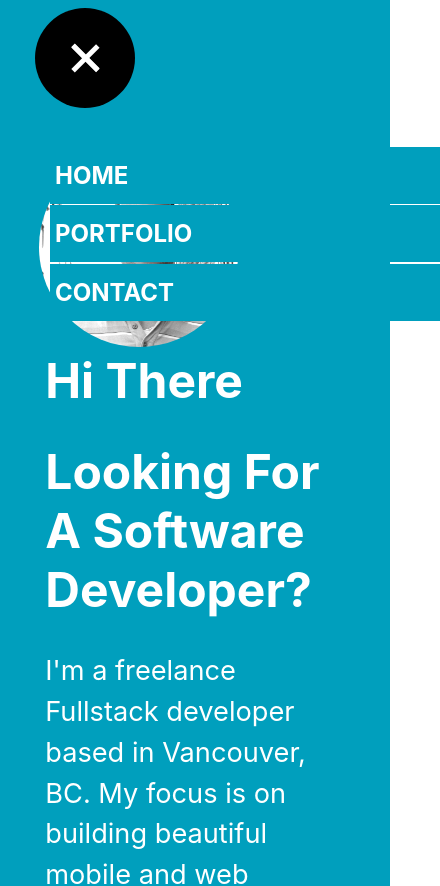
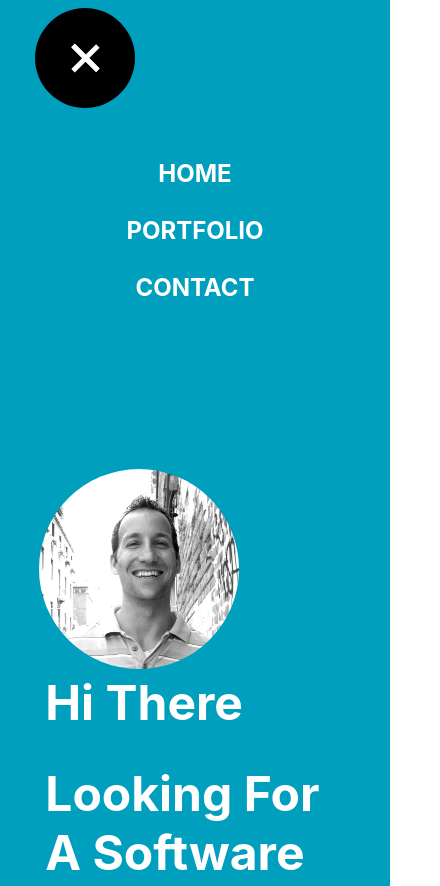
Before and after one commit to gshawnr/react_personal_site, a React (Create React App) app: page / in a window 390 px wide. Shown: the top 886 px of the page, 440 px wide, since content can reach past the window. Built offline with nearby package versions, Linux system fonts and the light colour scheme; no server answers.

Commit message:
eod navbar responsiveness work

```diff
--- a/src/components/App.css
+++ b/src/components/App.css
@@ -1,47 +1,3 @@
 .app {
-  /* background-color: #009fbd; */
-  /* text-align: center; */
   min-height: 100vh;
 }
-.app-nav {
-  padding: 10px 20px 0;
-}
-
-.app-nav-menu {
-  position: relative;
-  left: 19px;
-  /* test */
-  transition: top 0.5s ease-in-out;
-  top: -100%;
-}
-
-.app-nav-menu-icon {
-}
-
-/* Media queries */
-@media screen and (max-width: 900px) {
-  .app-nav-menu-active .nav-menu-items {
-    margin-top: 12px;
-  }
-}
-
-@media screen and (max-width: 800px) {
-  .app-nav-menu-active {
-    background-color: black;
-    color: white;
-    margin: 0 auto;
-    /* padding-bottom: 10%; */
-    height: 50vh;
-    position: absolute;
-    width: 100vw;
-    z-index: 10;
-    /* test */
-    top: 50%;
-  }
-
-  .nav-menu-items a {
-    width: 100vw;
-    margin: 1% auto;
-    padding-right: 10%;
-  }
-}
--- a/src/components/Navbar.css
+++ b/src/components/Navbar.css
@@ -1,5 +1,4 @@
 .nav {
-  /* height: 100px; */
   background-color: grey;
   padding-top: 2%;
 }
@@ -62,17 +61,15 @@
 .nav-menu-active + .nav-menu-items {
   display: block;
   margin-top: 15px;
-  /* width: auto; */
+  transition: all 0.2s ease-in-out;
 }
 
 .nav-menu-items {
   display: none;
   position: absolute;
-  /* text-align: center; */
   width: 150px;
   top: 130px;
   left: 50px;
-  /* overflow: hidden; */
 }
 
 .nav-menu-items a {
@@ -81,7 +78,6 @@
   font-size: 1.5em;
   font-weight: bold;
   padding: 14px 5px;
-  transition: all 0.2s ease-in-out;
   text-decoration: none;
 }
 
@@ -90,21 +86,18 @@
   text-decoration: underline;
 }
 
-/* Media queries */
-@media screen and (max-width: 800px) {
-  .nav {
-    background-color: black;
+@media screen and (max-width: 900px) {
+  .nav-menu-active {
+    height: 50vh;
+  }
+
+  .nav-menu-items {
+    width: 100%;
+    left: 0;
+    right: 0;
+  }
+
+  .nav-menu-items a {
+    text-align: center;
   }
 }
-
-@media screen and (max-width: 900px) {
-}
-
-/* @media screen and (max-width: 560px) {
-  .nav-menu-items {
-    position: inherit;
-  }
-  .nav-menu-items a {
-    text-align: start;
-  }
-} */
```
